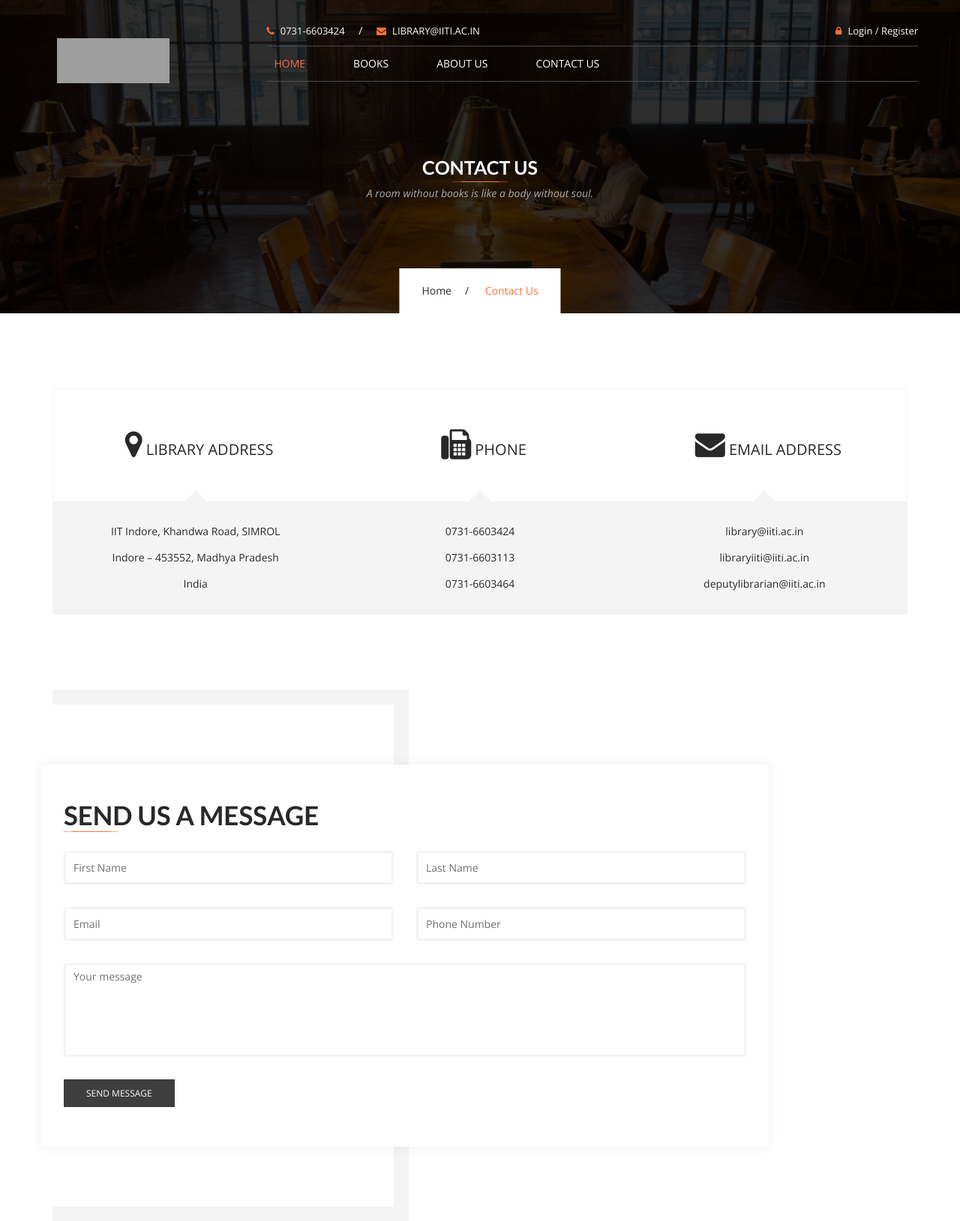
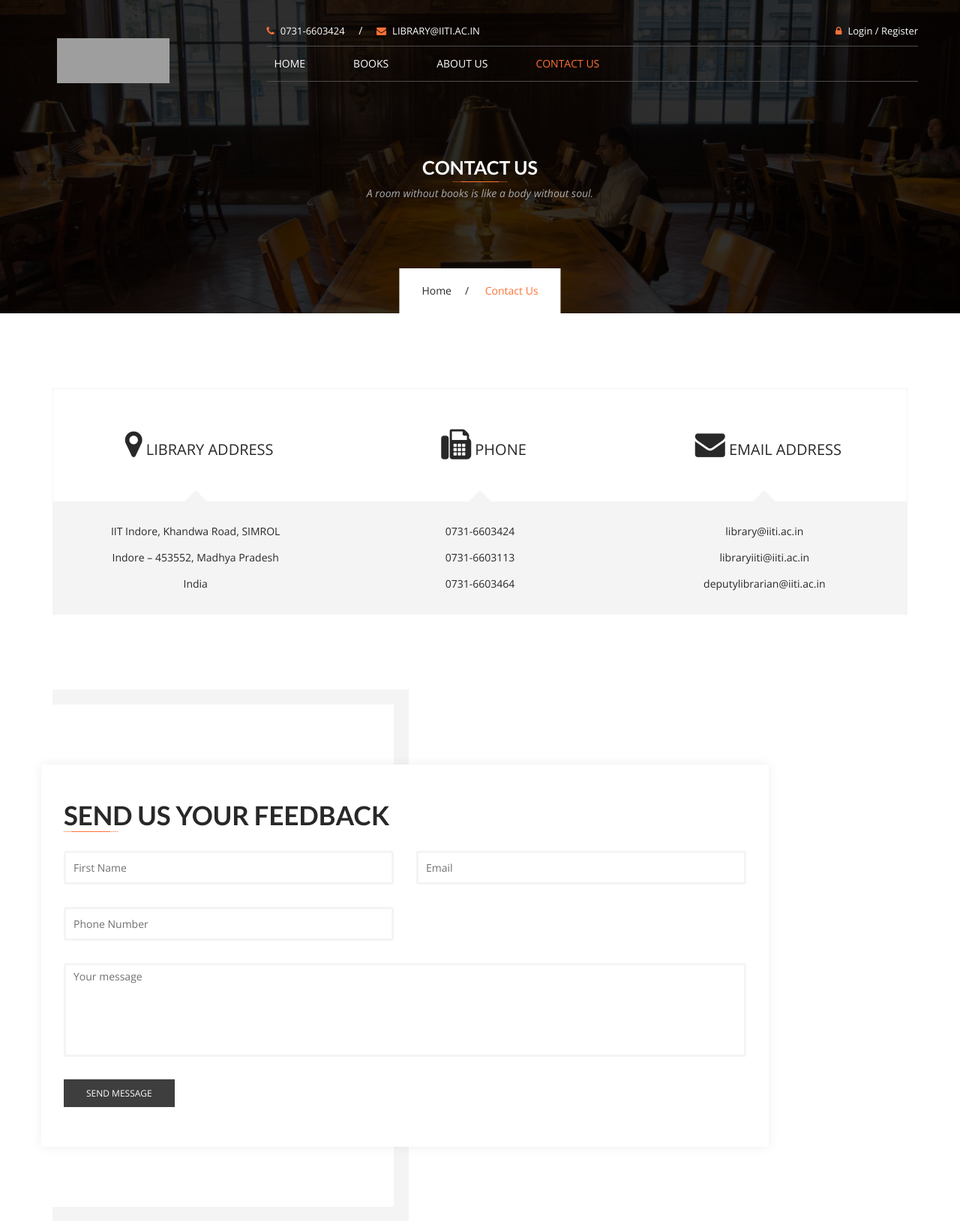
Before and after one commit to kkomalk/library-app, a Node server app: page /contactus in a window 1280 px wide. Shown: the top 1629 px of the page at 75% size. Run offline with Node 20, Linux system fonts and the light colour scheme; some libraries are stand-ins or nearby versions; grey boxes are pictures that could not be loaded.

Commit message:
contact us form

```diff
--- a/routes/auth-routes.js
+++ b/routes/auth-routes.js
@@ -69,11 +69,10 @@ router.post('/signup', async (req, res) => {
         res.redirect(`/auth/signup/?name=${name}&email=${email}`);
     } else {
         let flag = await cquery(`select * from account where email = '${email}';`, req, res);
-        if (flag.length || (type != 'Student' && type != 'Professor')) {
+        if (flag.length) {
             req.flash('error', 'email is already registered');
             res.redirect(`/auth/signup/?name=${name}&email=${email}`);
         } else {
-
             let temp = await cquery(`call signUpUser('${email}','${pass}','${name}','${address}','${type}',@did);`);
             req.flash('message', 'You are signed up now. Please login.');
             res.redirect('/auth/login');
--- a/routes/home.js
+++ b/routes/home.js
@@ -84,4 +84,14 @@ router.get('/aboutus',(req,res)=>{
 router.get('/contactus',(req,res)=>{
     res.render(path+'contact_us.ejs',{path : href});
 })
+
+router.post('/feedback',async (req,res)=>{
+    let data = req.body.data;
+    let obj = (Object.fromEntries([...new URLSearchParams(data)]));
+    console.log(obj);
+    await cquery(`insert into feedback(name,email,phone,feedback) values (${obj.name},${obj.email},${obj.phone},${obj.feedback});`);
+    res.send({
+        message : 'Thank you for your feedback!!'
+    })
+})
 module.exports = router;
--- a/views/home/about_us.ejs
+++ b/views/home/about_us.ejs
@@ -77,7 +77,7 @@
                             </div>
                             <div class="navbar-collapse hidden-sm hidden-xs">
                                 <ul class="nav navbar-nav">
-                                    <li class="dropdown active">
+                                    <li class="dropdown ">
 
                                         <a data-toggle="dropdown" class="dropdown-toggle disabled"
                                             href="<%=path%>">Home</a>
@@ -86,7 +86,7 @@
                                         <a data-toggle="dropdown" class="dropdown-toggle disabled"
                                             href="<%=path%>books">Books</a>
                                     </li>
-                                    <li><a href="#">About Us</a></li>
+                                    <li class="active"><a href="#">About Us</a></li>
                                     <li><a href="#">Contact Us</a></li>
 
                                 </ul>
--- a/views/home/contact_us.ejs
+++ b/views/home/contact_us.ejs
@@ -72,14 +72,14 @@
                                 </div>
                                 <div class="navbar-collapse hidden-sm hidden-xs">
                                     <ul class="nav navbar-nav">
-                                        <li class="dropdown active">
+                                        <li class="dropdown">
                                             <a data-toggle="dropdown" class="dropdown-toggle disabled" href="<%=path%>">Home</a>
                                         </li>
                                         <li class="dropdown">
                                             <a data-toggle="dropdown" class="dropdown-toggle disabled"  href="<%=path%>books">Books</a>
                                         </li>
                                         <li><a href="#">About Us</a></li>
-                                        <li><a href="#">Contact Us</a></li>
+                                        <li class="active"><a href="#">Contact Us</a></li>
 
                                     </ul>
                                 </div>
@@ -232,24 +232,19 @@
                                             <div class="col-md-5 border-gray-right">
                                                 <div class="row">
                                                         <div class="contact-form bg-light margin-right" style="width: 200%;">
-                                                            <h2>Send us a message</h2>
+                                                            <h2>Send us your feedback</h2>
                                                             <span class="underline left"></span>
                                                             <div class="contact-fields">
-                                                                <form id="contact" name="contact" action="" method="post">
+                                                                <form id="feedback">
                                                                     <div class="row">
                                                                         <div class="col-md-6 col-sm-6">
                                                                             <div class="form-group">
-                                                                                <input class="form-control" type="text" placeholder="First Name" name="first-name" id="first-name" size="30" value="" aria-required="true" />
+                                                                                <input class="form-control" type="text" placeholder="First Name" name="name" id="first-name" size="30" value="" aria-required="true" />
                                                                             </div>
                                                                         </div>
                                                                         <div class="col-md-6 col-sm-6">
                                                                             <div class="form-group">
-                                                                                <input class="form-control" type="text" placeholder="Last Name" name="last-name" id="last-name" size="30" value="" aria-required="true" />
-                                                                            </div>
-                                                                        </div>
-                                                                        <div class="col-md-6 col-sm-6">
-                                                                            <div class="form-group">
-                                                                                <input class="form-control" type="email" pattern="[A-Za-z0-9._%+-]+@[A-Za-z0-9.-]+\.[A-Za-z]{1,63}$" placeholder="Email" name="email" id="email" size="30" value="" aria-required="true" />
+                                                                                <input class="form-control" type="email"  placeholder="Email" name="email" id="email" size="30" value="" aria-required="true" />
                                                                             </div>
                                                                         </div>
                                                                         <div class="col-md-6 col-sm-6">
@@ -259,16 +254,17 @@
                                                                         </div>
                                                                         <div class="col-sm-12">
                                                                             <div class="form-group">
-                                                                                <textarea class="form-control" placeholder="Your message" id="message" aria-required="true"></textarea>
+                                                                                <textarea name="feedback" class="form-control" placeholder="Your message" id="message" aria-required="true"></textarea>
                                                                                 <div class="clearfix"></div>
                                                                             </div>
                                                                         </div>
                                                                         <div class="col-sm-12">
                                                                             <div class="form-group form-submit">
-                                                                                <input class="btn btn-default" id="submit-contact-form" type="button" name="submit" value="Send Message"  />
+                                                                                <input class="btn btn-default" id="submit-contact-form" type="submit" name="submit" value="Send Message"  />
                                                                             </div>
                                                                         </div>
                                                                     </div>
+                                                                    <div class="mess"></div>
                                                                 </form>
                                                             </div>
                                                         </div>
@@ -434,14 +430,35 @@
         <script type="text/javascript" src="../js/bxslider.min.js"></script>
 
         <!-- Google Map API -->
-        <script type="text/javascript" src="https://maps.googleapis.com/maps/api/js?key=AIzaSyAT5k-RhvFSVIuCALkpHhKgQx6SJUd9gpI"></script>
+        <!-- <script type="text/javascript" src="https://maps.googleapis.com/maps/api/js?key=AIzaSyAT5k-RhvFSVIuCALkpHhKgQx6SJUd9gpI"></script> -->
 
         <!-- Google Map (Custom Style) -->
-        <script type="text/javascript" src="../js/google.map.js"></script>
+        <!-- <script type="text/javascript" src="../js/google.map.js"></script> -->
 
         <!-- Custom Scripts -->
         <script type="text/javascript" src="../js/main.js"></script>
 
+        <script>
+            $(document).ready(()=>{
+                let path= window.location.origin;
+                $('#feedback').submit((e)=>{
+                    e.preventDefault();
+                    let feed = $('#feedback').serialize();
+                    $.ajax({
+                        type: 'POST',
+                        url : path+'/feedback',
+                        data : {
+                            data : feed
+                        },
+                        success : (resp)=>{
+                            $('.mess').toggleClass('alert');
+                            $('.mess').toggleClass('alert-success');
+                            $('.mess').html(`<p>${resp.message}</p>`)
+                        }
+                    })
+                })
+            })
+        </script>
     </body>
 
 
--- a/views/js/main.js
+++ b/views/js/main.js
@@ -374,52 +374,6 @@ $(function () {
     var successObj = $('#success');
     var errorObj = $('#error');
 
-    contactFormObj.on('click', function () {
-        var emailaddress = emailFieldObj.val();
-        function validateEmail(emailaddress) {
-            var filter = /^[\w\-\.\+]+\@[a-zA-Z0-9\.\-]+\.[a-zA-z0-9]{2,4}$/;
-            if (filter.test(emailaddress)) {
-                return true;
-            } else {
-                return false;
-            }
-        }
-
-        var data = {
-            firstname: firstNameFieldObj.val(),
-            lastname: lastNameFieldObj.val(),
-            email: emailFieldObj.val(),
-            phone: phoneFieldObj.val(),
-            message: messageFieldObj.val()
-        };
-        if (data.firstname === '' || data.lastname === '' || data.email === '' || data.phone === '' || data.message === '') {
-            alert("All fields are mandatory");
-        } else {
-            if (validateEmail(emailaddress)) {
-                if (emailerrorvalidation === 1) {
-                    alert('Nice! your Email is valid, you can proceed now.');
-                }
-                emailerrorvalidation = 0;
-                $.ajax({
-                    type: "POST",
-                    url: "contact.php",
-                    data: data,
-                    cache: false,
-                    success: function () {
-                        successObj.fadeIn(1000);
-                        formObj[0].reset();
-                    },
-                    error: function () {
-                        errorObj.fadeIn(1000);
-                    }
-                });
-            } else {
-                emailerrorvalidation = 1;
-                alert('Oops! Invalid Email Address');
-            }
-        }
-        return false;
-    });
 });
 
 $( window ).load(function() {
```
